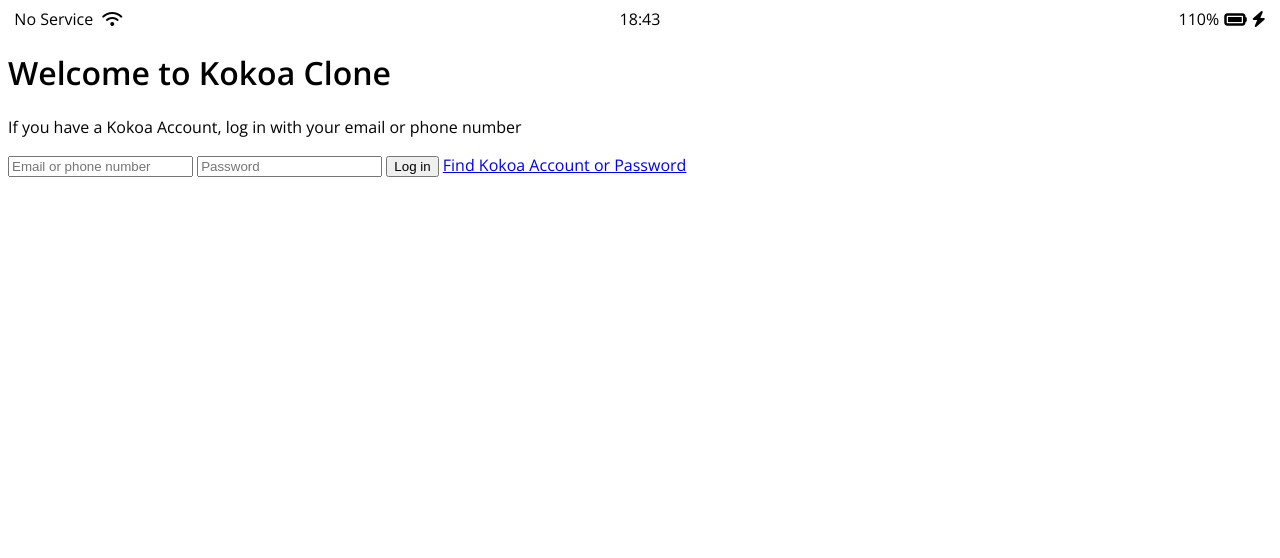
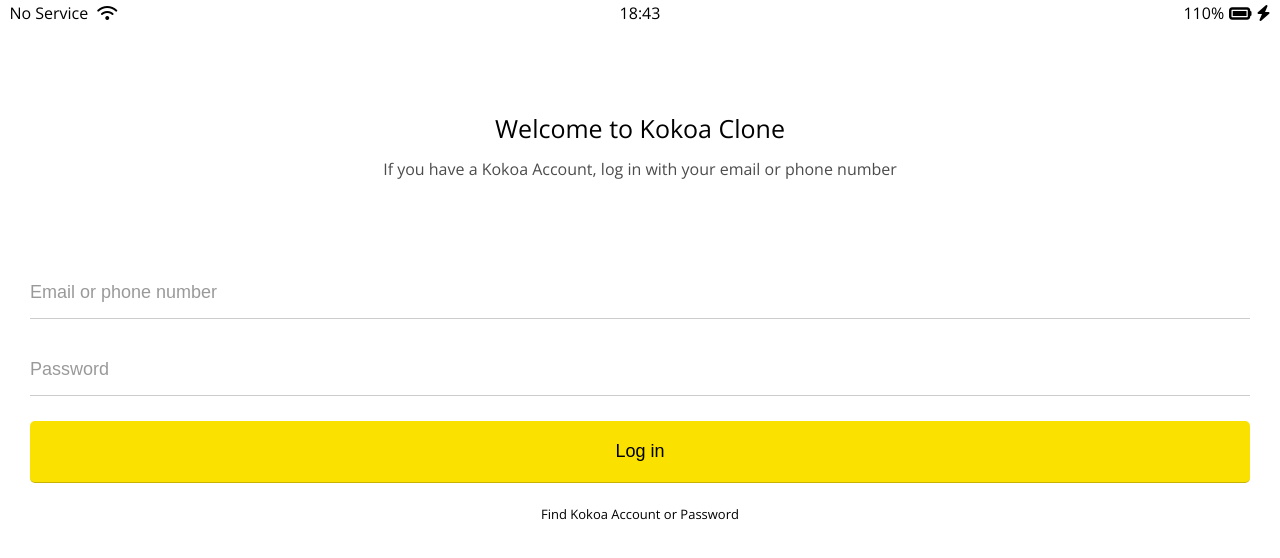
Before and after one commit to DongrockOh/kokoa-clone-2021, a plain HTML site: page index.html in a window 1280 px wide. Drawn offline with nearby package versions, Linux system fonts and the light colour scheme.

Commit message:
login form

```diff
--- /dev/null
+++ b/css/components/status-bar.css
@@ -0,0 +1,25 @@
+.status-bar {
+  display: flex;
+  justify-content: center;
+  padding: 5px 3px;
+}
+.status-bar__column {
+  width: 33%;
+}
+
+.status-bar__column:first-child span {
+  margin-right: 5px;
+}
+.status-bar__column:nth-child(2) {
+  display: flex;
+  justify-content: center;
+}
+.status-bar__column:nth-child(3) {
+  display: flex;
+  justify-content: flex-end;
+  align-items: center;
+}
+
+.status-bar__column .fa-battery-full {
+  margin: 0 5px;
+}
--- /dev/null
+++ b/css/reset.css
@@ -0,0 +1,52 @@
+/* http://meyerweb.com/eric/tools/css/reset/
+   v2.0 | 20110126
+   License: none (public domain)
+*/
+
+html, body, div, span, applet, object, iframe,
+h1, h2, h3, h4, h5, h6, p, blockquote, pre,
+a, abbr, acronym, address, big, cite, code,
+del, dfn, em, img, ins, kbd, q, s, samp,
+small, strike, strong, sub, sup, tt, var,
+b, u, i, center,
+dl, dt, dd, ol, ul, li,
+fieldset, form, label, legend,
+table, caption, tbody, tfoot, thead, tr, th, td,
+article, aside, canvas, details, embed,
+figure, figcaption, footer, header, hgroup,
+menu, nav, output, ruby, section, summary,
+time, mark, audio, video {
+	margin: 0;
+	padding: 0;
+	border: 0;
+	font-size: 100%;
+	font: inherit;
+	vertical-align: baseline;
+}
+/* HTML5 display-role reset for older browsers */
+article, aside, details, figcaption, figure,
+footer, header, hgroup, menu, nav, section {
+	display: block;
+}
+body {
+	line-height: 1;
+}
+ol, ul {
+	list-style: none;
+}
+blockquote, q {
+	quotes: none;
+}
+blockquote:before, blockquote:after,
+q:before, q:after {
+	content: '';
+	content: none;
+}
+table {
+	border-collapse: collapse;
+	border-spacing: 0;
+}
+
+input:focus {
+  outline: none;
+}
--- /dev/null
+++ b/css/screens/login.css
@@ -0,0 +1,30 @@
+#login-form input  {
+  border: none;
+  padding: 15px 0;
+  font-size: 18px;
+  border-bottom: 1px solid rgba(0, 0, 0, 0.2);
+  margin-bottom: 25px;
+  transition: border-color 0.3s ease-in-out;
+}
+#login-form input::placeholder {
+  color: rgba(0, 0, 0, 0.4);
+}
+#login-form input:focus {
+  border-color: var(--yellow);
+}
+#login-form input:not([type="sumbit"]) {
+  border-bottom: 1px solid rgba(0, 0, 0, 0.2);
+  transition: border-color 0.3s ease-in-out;
+}
+#login-form input[type="submit"] {
+  background-color: var(--yellow);
+  cursor: pointer;
+  padding: 20px;
+  border-radius: 5px;
+}
+#login-form a {
+  text-align: center;
+  text-decoration: none;
+  color: inherit;
+  font-size: 13px;
+}
--- a/css/style.css
+++ b/css/style.css
@@ -1,29 +1,14 @@
 @import url("https://fonts.googleapis.com/css2?family=Open+Sans:wght@400;600&display=swap");
+@import "reset.css";
+@import "variables.css";
+@import "welcome.css";
+
+/* Components */
+@import "components/status-bar.css";
+
+/* Screens */
+@import "screens/login.css";
+
 body {
   font-family: "Open Sans", sans-serif;
 }
-
-.status-bar {
-  display: flex;
-  justify-content: center;
-}
-.status-bar__column {
-  width: 33%;
-}
-
-.status-bar__column:first-child span {
-  margin-right: 5px;
-}
-.status-bar__column:nth-child(2) {
-  display: flex;
-  justify-content: center;
-}
-.status-bar__column:nth-child(3) {
-  display: flex;
-  justify-content: flex-end;
-  align-items: center;
-}
-
-.status-bar__column .fa-battery-full {
-  margin: 0 5px;
-}
--- /dev/null
+++ b/css/variables.css
@@ -0,0 +1,3 @@
+:root {
+  --yellow: #fae100;
+}
--- /dev/null
+++ b/css/welcome.css
@@ -0,0 +1,22 @@
+.welcome-header {
+  margin: 90px 0;
+  text-align: center;
+  display: flex;
+  flex-direction: column;
+  align-items: center;
+
+}
+.welcome-header__title {
+  margin-bottom: 20px;
+  font-size: 25px;
+}
+.welcome-header__text {
+  width: 60%;
+  opacity: 0.7;
+}
+
+#login-form {
+  display: flex;
+  flex-direction: column;
+  margin: 0 30px;
+}
--- a/index.html
+++ b/index.html
@@ -34,9 +34,9 @@
       </p>
     </header>
 
-    <form id="login-form">
-      <input type="text" placeholder="Email or phone number" />
-      <input type="password" placeholder="Password" />
+    <form action="friends.html" method="get" id="login-form">
+      <input name="username" type="text" placeholder="Email or phone number" />
+      <input name="password" type="password" placeholder="Password" />
       <input type="submit" value="Log in" />
       <a href="#">Find Kokoa Account or Password</a>
     </form>
```
Also changed, not shown: friends.html (added, +1 -0 lines).
